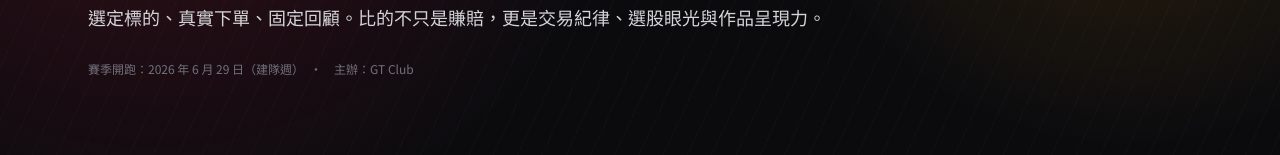
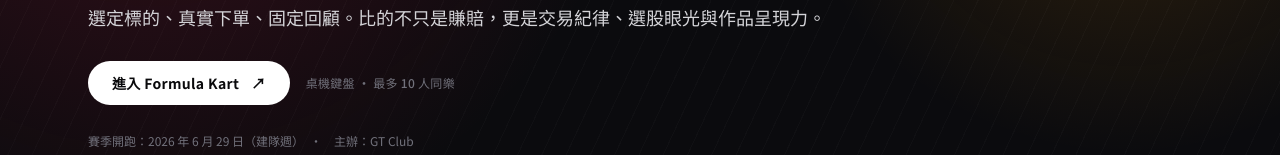
Before and after one commit to barrywangblockmen/good-together-website, a Next.js app: page /works/aitgp in a window 1280 px wide. Shown: the part 311-466 px from the top of the page. Built offline with nearby package versions, Linux system fonts and the light colour scheme; no server answers.

Commit message:
Add Formula Kart entry to AITGP

```diff
--- a/app/works/aitgp/page.tsx
+++ b/app/works/aitgp/page.tsx
@@ -47,6 +47,22 @@ export default function AitgpPage() {
             <p className="mt-5 max-w-3xl text-pretty text-base leading-relaxed text-zinc-300 md:text-lg">
               把 F1 賽車的「站次、車隊、積分」精神帶進交易場。每位參賽者用 AI 打造自己的車隊，每一站選定標的、真實下單、固定回顧。比的不只是賺賠，更是交易紀律、選股眼光與作品呈現力。
             </p>
+            <div className="mt-7 flex flex-wrap items-center gap-4">
+              <a
+                href="https://kart.gtclub.tw"
+                target="_blank"
+                rel="noopener noreferrer"
+                className="group inline-flex items-center gap-3 rounded-full bg-white px-6 py-3 text-sm font-black tracking-wide text-zinc-950 transition hover:-translate-y-0.5 hover:bg-amber-300 focus-visible:outline-none focus-visible:ring-2 focus-visible:ring-amber-300 focus-visible:ring-offset-2 focus-visible:ring-offset-[#0b0b0e]"
+              >
+                進入 Formula Kart
+                <span aria-hidden className="transition-transform group-hover:translate-x-0.5">
+                  ↗
+                </span>
+              </a>
+              <span className="text-xs font-medium tracking-wide text-zinc-500">
+                桌機鍵盤 · 最多 10 人同樂
+              </span>
+            </div>
             <p className="mt-7 text-xs text-zinc-500">
               賽季開跑：{SEASON_KICKOFF}　·　主辦：GT Club
             </p>
```
